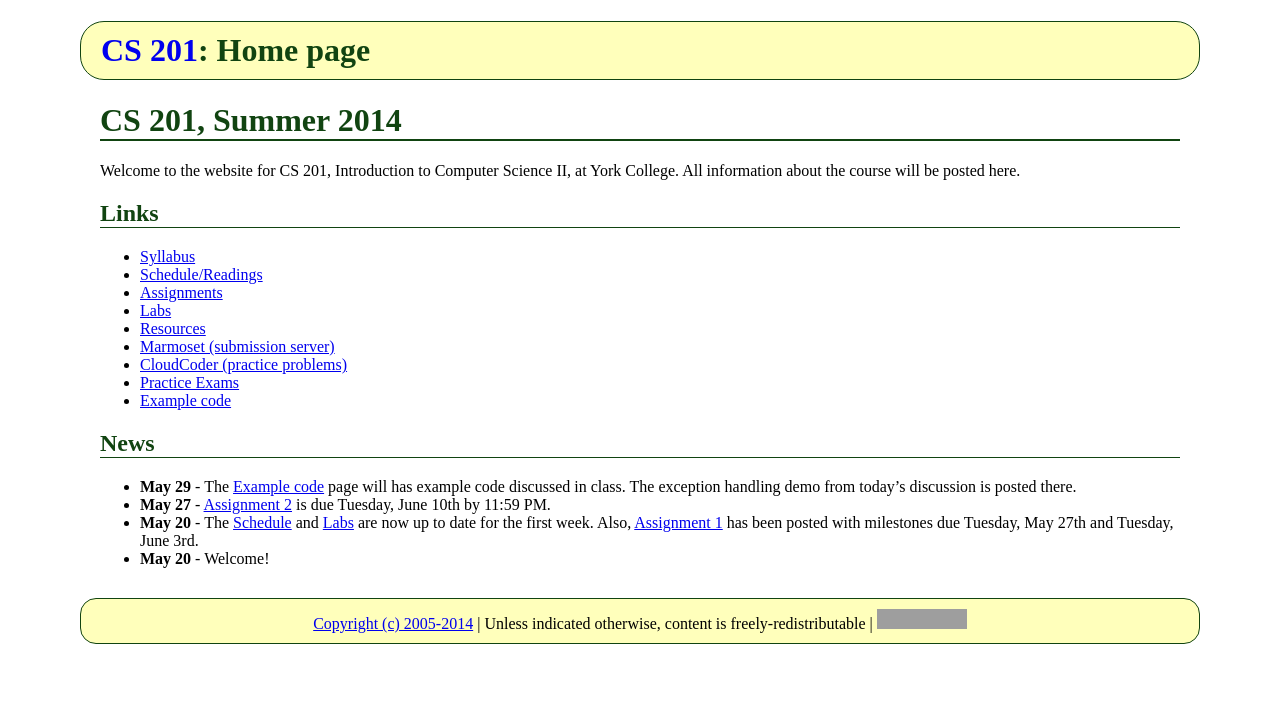
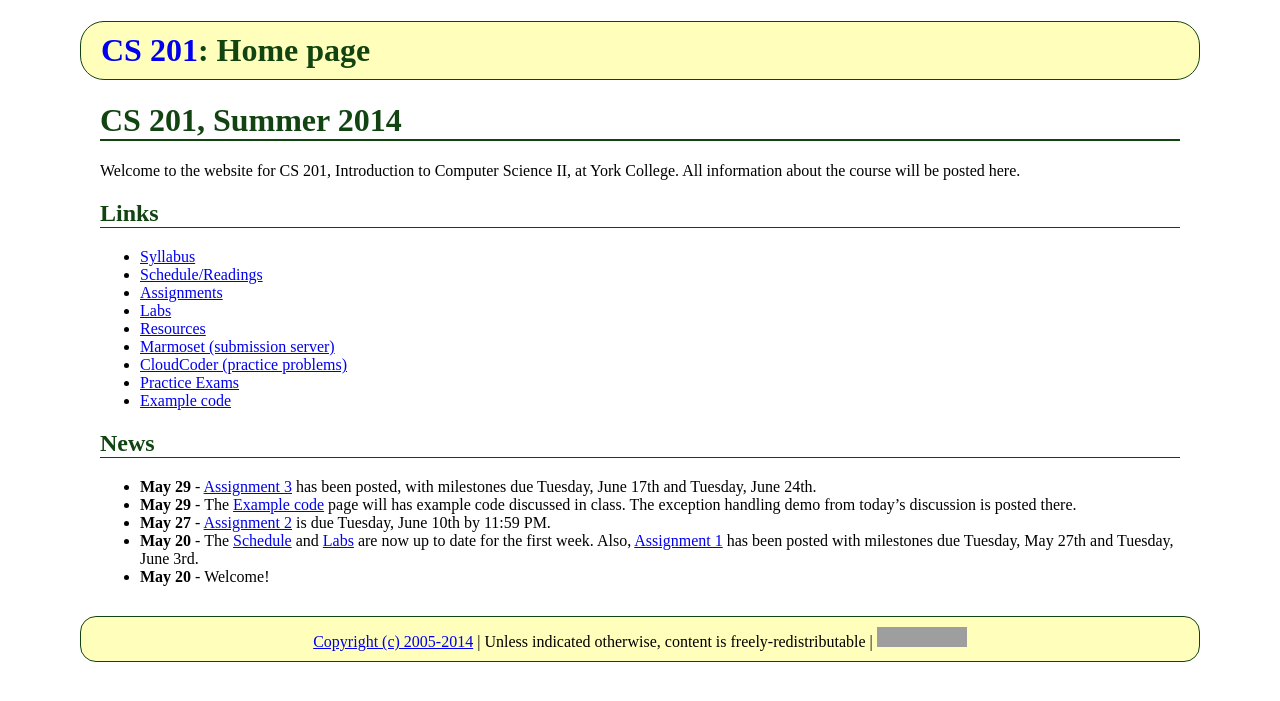
Before and after one commit to ycpcs/cs201-summer2014, a Jekyll site: the page built from index.md, in a window 1280 px wide. Shown: the top 701 px of the page. Built offline with Jekyll 4.4.1, drawn with Linux system fonts in a browser that asks for light colours; Markdown is read by kramdown in place of the engine named in the settings; grey boxes are pictures that could not be loaded.

Commit message:
news item for assignment 3

```diff
--- a/index.md
+++ b/index.md
@@ -23,6 +23,7 @@ Welcome to the website for CS 201, Introduction to Computer Science II, at York
 
 ## News
 
+* **May 29** - [Assignment 3](assign/assign03.html) has been posted, with milestones due Tuesday, June 17th and Tuesday, June 24th.
 * **May 29** - The [Example code](examples/index.html) page will has example code discussed in class.  The exception handling demo from today's discussion is posted there.
 * **May 27** - [Assignment 2](assign/assign02.html) is due Tuesday, June 10th by 11:59 PM.
 * **May 20** - The [Schedule](schedule.html) and [Labs](labs/index.html) are now up to date for the first week.  Also, [Assignment 1](assign/assign01.html) has been posted with milestones due Tuesday, May 27th and Tuesday, June 3rd.
```
